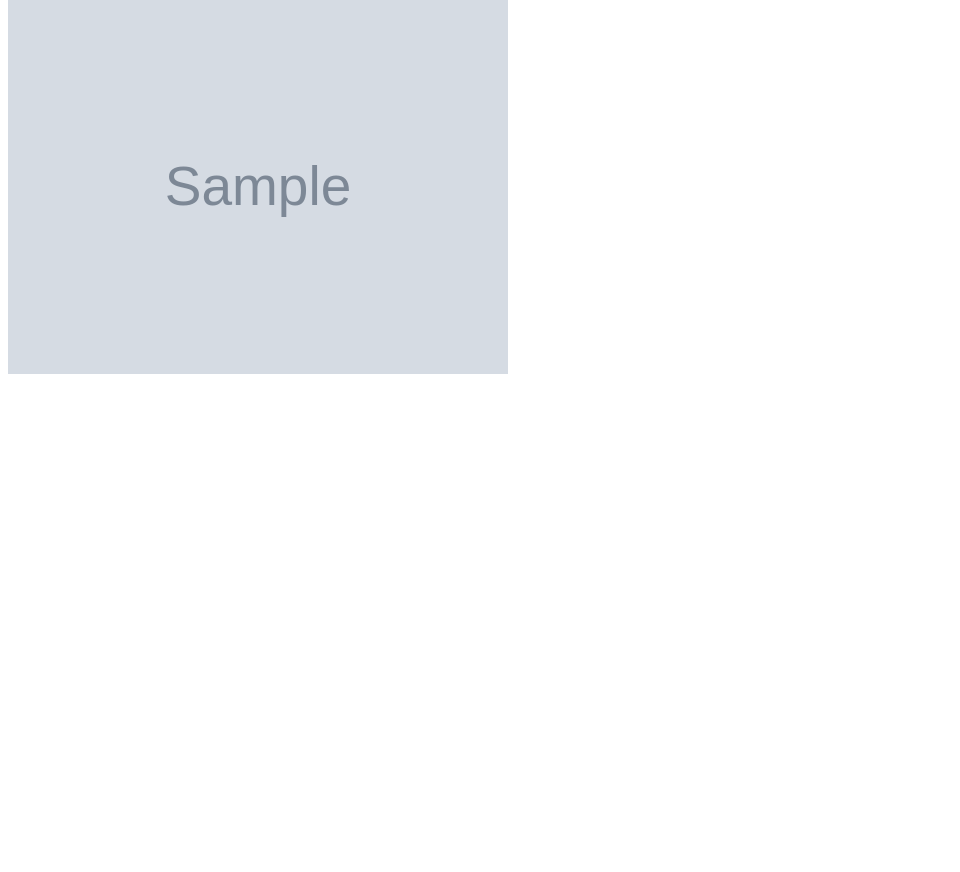
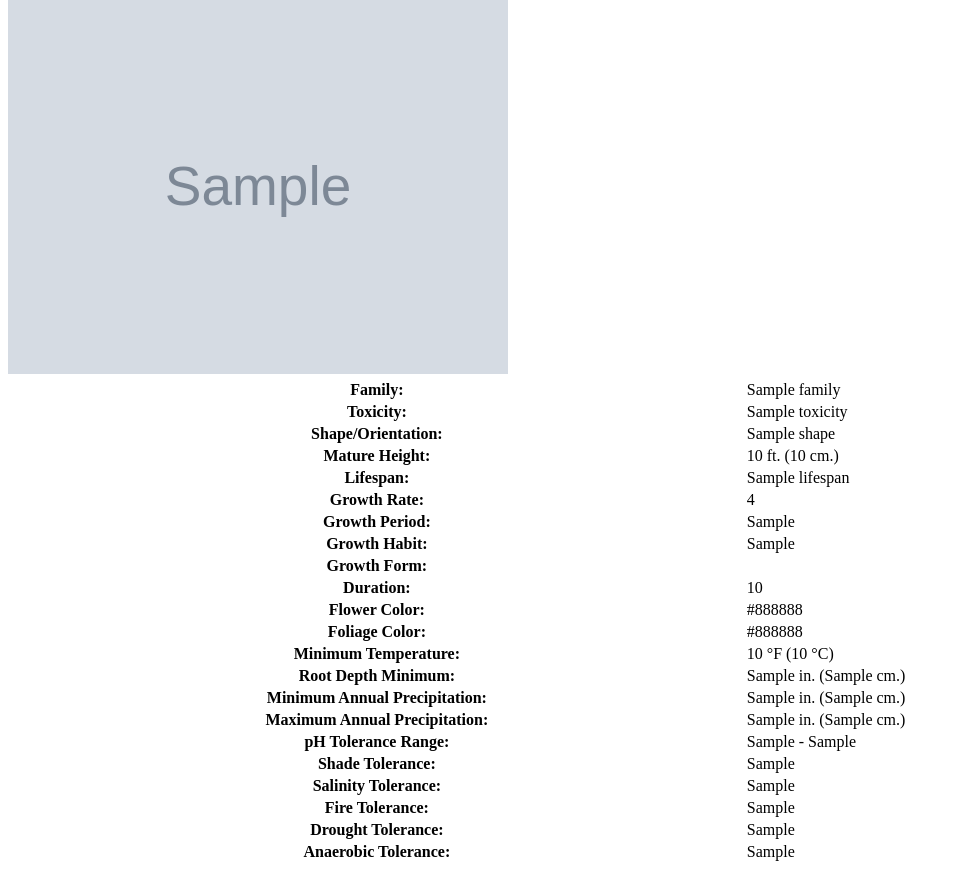
Before and after one commit to cjdufault/MNPlantLifeApp, a Flask app: template templates/plant_page.html in a window 1280 px wide. Shown: the part 107-979 px from the top of the page, without its empty margins (0-960 px from the left). Before the commit the page ends 481 px from the top, so only its background shows below. Run offline with Flask 2, Linux system fonts and the light colour scheme; the template is opened without the code that fills it: most values are stand-ins (such as "Sample title", 1, 10 or a date in 2020); grey boxes marked "Sample" are stand-in pictures.

Commit message:
plant page now has a table of plant attributes

```diff
--- a/app.py
+++ b/app.py
@@ -35,14 +35,9 @@ def sna_page(sna_name):
         sna_object = dnr.sna_details_request(sna_id)
 
         return render_template("sna_page.html",
-                               name=sna_object.name,
-                               tags=sna_object.tags,
-                               county=sna_object.county,
-                               desc=sna_object.desc,
-                               notes=sna_object.notes,
-                               directions=sna_object.directions,
-                               wildflowers=sna_object.wildflowers,
-                               grasses=sna_object.grasses,
+                               name=sna_object.name, tags=sna_object.tags, county=sna_object.county,
+                               desc=sna_object.desc, notes=sna_object.notes, directions=sna_object.directions,
+                               wildflowers=sna_object.wildflowers, grasses=sna_object.grasses,
                                trees_shrubs=sna_object.trees_shrubs)
     except KeyError:
         return f"<h1>No result found for \"{sna_name}\"</h1>\n" \
@@ -54,9 +49,20 @@ def plant_page(sci_name):
     try:
         plant = trefle.search(sci_name)
         return render_template("plant_page.html",
-                               cname=plant.common_name,
-                               sname=plant.sci_name,
-                               images=plant.images)
+                               cname=plant.common_name, sname=plant.sci_name, images=plant.images, family=plant.family,
+                               toxicity=plant.toxicity, shape=plant.shape_orientation,
+                               mature_height_ft=plant.mature_height_ft, mature_height_cm=plant.mature_height_cm,
+                               lifespan=plant.lifespan, growth_rate=plant.growth_rate,
+                               growth_period=plant.growth_period, growth_habit=plant.growth_habit,
+                               growth_form=plant.growth_form, duration=plant.duration, flower_color=plant.flower_color,
+                               foliage_color=plant.foliage_color, temp_min_f=plant.temp_min_f,
+                               temp_min_c=plant.temp_min_c, shade_tolerance=plant.shade_tolerance,
+                               salinity_tolerance=plant.salinity_tolerance, root_depth_min_in=plant.root_depth_min_in,
+                               root_depth_min_cm=plant.root_depth_min_cm, precip_min_in=plant.precip_min_in,
+                               precip_min_cm=plant.precip_min_cm, precip_max_in=plant.precip_max_in,
+                               precip_max_cm=plant.precip_max_cm, ph_min=plant.ph_min, ph_max=plant.ph_max,
+                               moisture_use=plant.moisture_use, fire_tolerance=plant.fire_tolerance,
+                               drought_tolerance=plant.drought_tolerance, anaerobic_tolerance=plant.anaerobic_tolerance)
     except AttributeError:
         return f"<h1>No result found for \"{sci_name}\"</h1>\n" \
                f"<a href=\"/\">Return home</a>"
--- a/templates/plant_page.html
+++ b/templates/plant_page.html
@@ -11,10 +11,36 @@
 <h1>{{ cname }} (<i>{{ sname }}</i>)</h1>
 
 {% for image in images %}
-    <a href="{{ image["url"] }}">
-        <img src="{{ image["url"] }}" alt="{{ image["url"] }}" width="500">
+    {% set url = image["url"] %}
+    <a href="{{ url }}">
+        <img src="{{ url }}" alt="{{ url }}" width="500">
     </a>
 {% endfor %}
 
+<table style="width:100%">
+    <tr><th>Family:</th><td>{{ family }}</td></tr>
+    <tr><th>Toxicity:</th><td>{{ toxicity }}</td></tr>
+    <tr><th>Shape/Orientation:</th><td>{{ shape }}</td></tr>
+    <tr><th>Mature Height:</th><td>{{ mature_height_ft }} ft. ({{ mature_height_cm }} cm.)</td></tr>
+    <tr><th>Lifespan:</th><td>{{ lifespan }}</td></tr>
+    <tr><th>Growth Rate:</th><td>{{ growth_rate }}</td></tr>
+    <tr><th>Growth Period:</th><td>{{ growth_period }}</td></tr>
+    <tr><th>Growth Habit:</th><td>{{ growth_habit }}</td></tr>
+    <tr><th>Growth Form:</th><td>{{ growth_form }}</td></tr>
+    <tr><th>Duration:</th><td>{{ duration }}</td></tr>
+    <tr><th>Flower Color:</th><td>{{ flower_color }}</td></tr>
+    <tr><th>Foliage Color:</th><td>{{ foliage_color }}</td></tr>
+    <tr><th>Minimum Temperature:</th><td>{{ temp_min_f }} °F ({{ temp_min_c }} °C)</td></tr>
+    <tr><th>Root Depth Minimum:</th><td>{{ root_depth_min_in }} in. ({{ root_depth_min_cm }} cm.)</td></tr>
+    <tr><th>Minimum Annual Precipitation:</th><td>{{ precip_min_in }} in. ({{ precip_min_cm }} cm.)</td></tr>
+    <tr><th>Maximum Annual Precipitation:</th><td>{{ precip_max_in }} in. ({{ precip_max_cm }} cm.)</td></tr>
+    <tr><th>pH Tolerance Range:</th><td>{{ ph_min }} - {{ ph_max }}</td></tr>
+    <tr><th>Shade Tolerance:</th><td>{{ shade_tolerance }}</td></tr>
+    <tr><th>Salinity Tolerance:</th><td>{{ salinity_tolerance }}</td></tr>
+    <tr><th>Fire Tolerance:</th><td>{{ fire_tolerance }}</td></tr>
+    <tr><th>Drought Tolerance:</th><td>{{ drought_tolerance }}</td></tr>
+    <tr><th>Anaerobic Tolerance:</th><td>{{ anaerobic_tolerance }}</td></tr>
+</table>
+
 </body>
 </html>
--- a/trefle_api.py
+++ b/trefle_api.py
@@ -39,11 +39,11 @@ class Plant:
         self.id = request_result["id"]
         self.common_name = request_result["common_name"]
         self.sci_name = request_result["scientific_name"]
+        self.images = request_result["images"]  # urls of images of the plant
         self.family = request_result["family_common_name"]
         self.toxicity = request_result["specifications"]["toxicity"]
         self.shape_orientation = request_result["specifications"]["shape_and_orientation"]
         self.mature_height_ft = request_result["specifications"]["mature_height"]["ft"]
-        self.mature_height_cm = request_result["specifications"]["mature_height"]["cm"]
         self.lifespan = request_result["specifications"]["lifespan"]
         self.growth_rate = request_result["specifications"]["growth_rate"]
         self.growth_period = request_result["specifications"]["growth_period"]
@@ -52,20 +52,37 @@ class Plant:
         self.duration = request_result["duration"]  # e.g. annual, perennial, etc
         self.flower_color = request_result["flower"]["color"]
         self.foliage_color = request_result["foliage"]["color"]
-        self.images = request_result["images"]  # urls of images of the plant
         self.temp_min_f = request_result["growth"]["temperature_minimum"]["deg_f"]
-        self.temp_min_c = request_result["growth"]["temperature_minimum"]["deg_c"]
         self.shade_tolerance = request_result["growth"]["shade_tolerance"]
         self.salinity_tolerance = request_result["growth"]["salinity_tolerance"]
         self.root_depth_min_in = request_result["growth"]["root_depth_minimum"]["inches"]
-        self.root_depth_min_cm = request_result["growth"]["root_depth_minimum"]["cm"]
         self.precip_min_in = request_result["growth"]["precipitation_minimum"]["inches"]
-        self.precip_min_cm = request_result["growth"]["precipitation_minimum"]["cm"]
         self.precip_max_in = request_result["growth"]["precipitation_maximum"]["inches"]
-        self.precip_max_cm = request_result["growth"]["precipitation_maximum"]["cm"]
         self.ph_min = request_result["growth"]["ph_minimum"]    # max acidity of soil
         self.ph_max = request_result["growth"]["ph_maximum"]    # max basicity of soil
         self.moisture_use = request_result["growth"]["moisture_use"]
         self.fire_tolerance = request_result["growth"]["fire_tolerance"]
         self.drought_tolerance = request_result["growth"]["drought_tolerance"]
         self.anaerobic_tolerance = request_result["growth"]["anaerobic_tolerance"]
+
+        # round metric values, as they are overly precise
+        try:
+            self.mature_height_cm = round(request_result["specifications"]["mature_height"]["cm"], 2)
+        except TypeError:   # trefle doesn't have these values for some plants
+            self.mature_height_cm = None
+        try:
+            self.temp_min_c = round(request_result["growth"]["temperature_minimum"]["deg_c"], 2)
+        except TypeError:
+            self.temp_min_c = None
+        try:
+            self.root_depth_min_cm = round(request_result["growth"]["root_depth_minimum"]["cm"], 2)
+        except TypeError:
+            self.root_depth_min_cm = None
+        try:
+            self.precip_min_cm = round(request_result["growth"]["precipitation_minimum"]["cm"], 2)
+        except TypeError:
+            self.precip_min_cm = None
+        try:
+            self.precip_max_cm = round(request_result["growth"]["precipitation_maximum"]["cm"], 2)
+        except TypeError:
+            self.precip_max_cm = None
```
